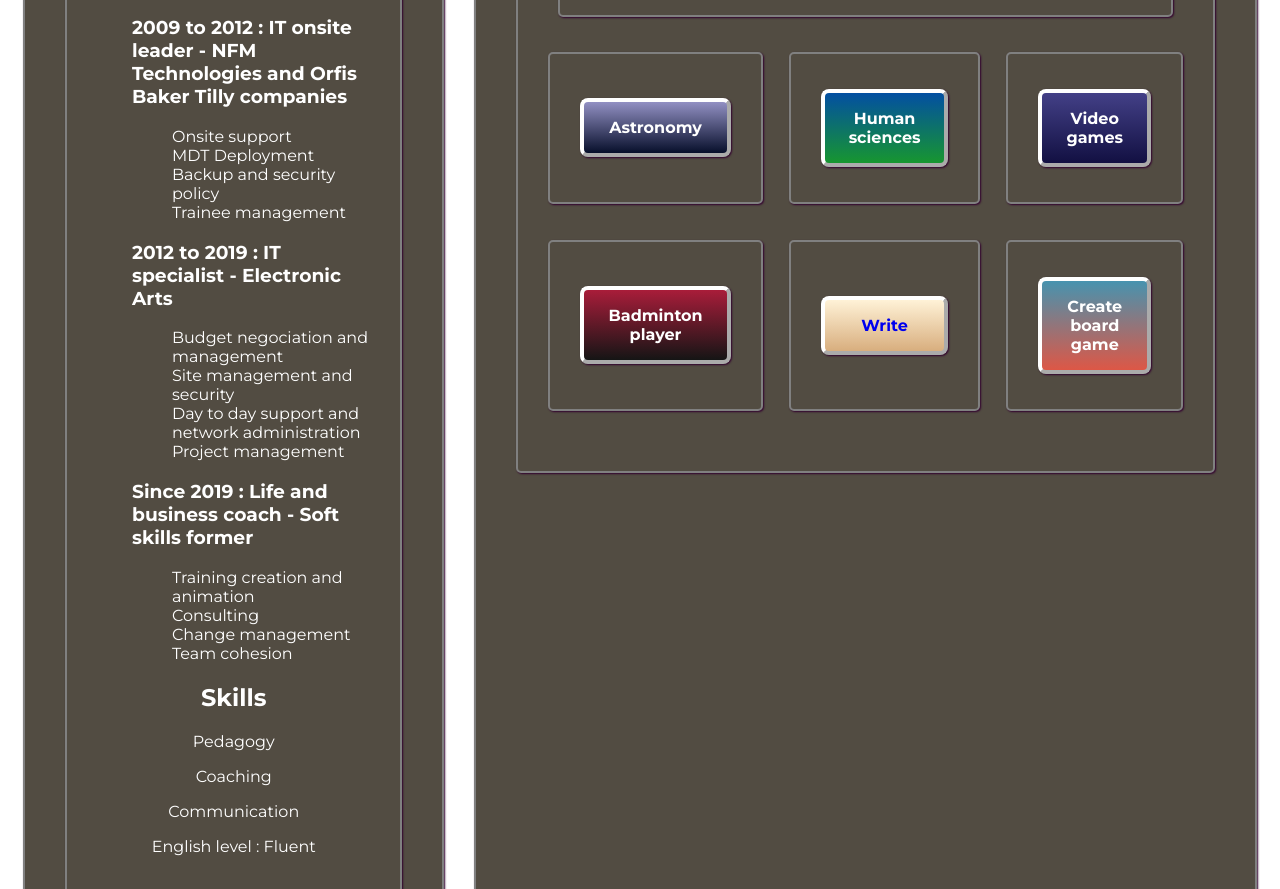
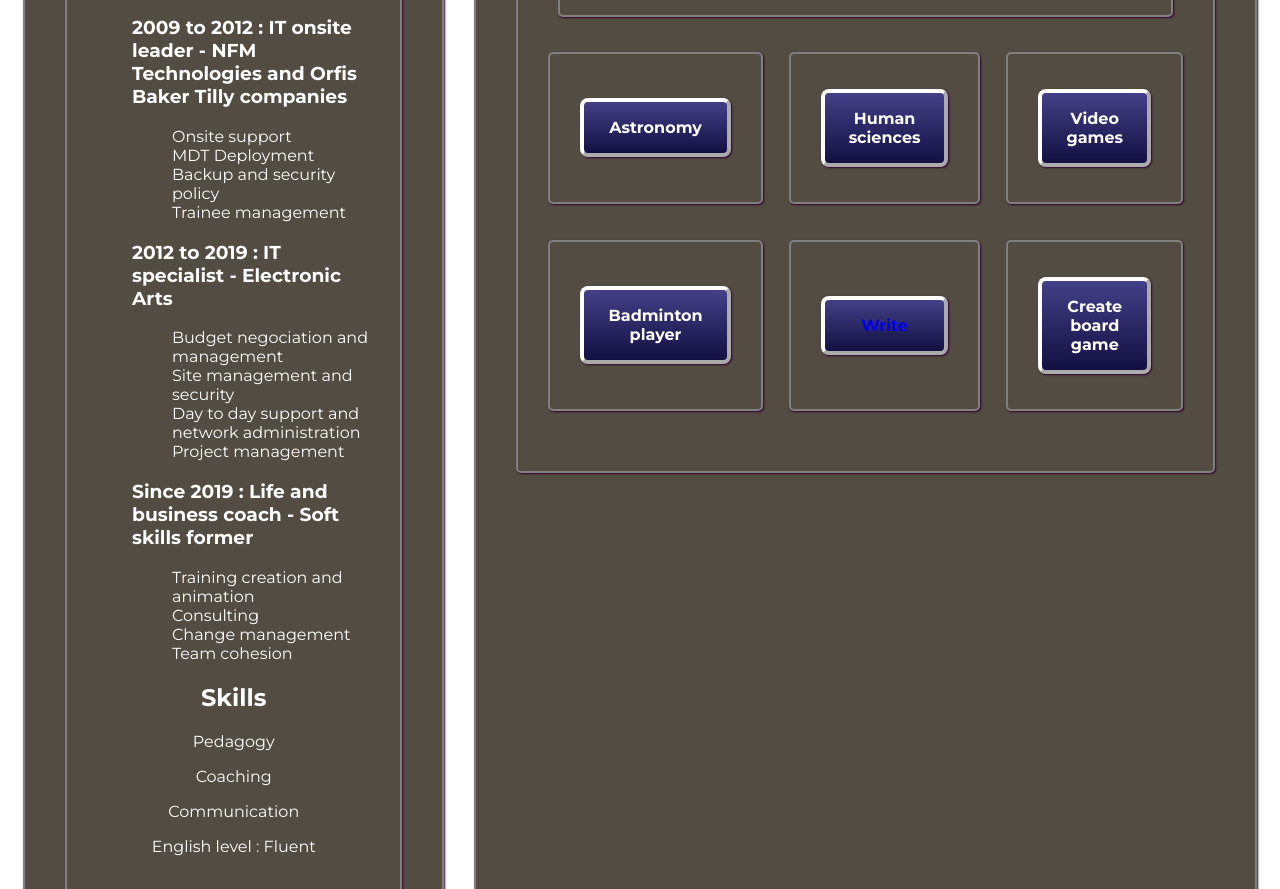
Before and after one commit to EgoVox/profile, a plain HTML site: page index.html in a window 1280 px wide. Shown: the part 944-1833 px from the top of the page. Drawn offline with Linux system fonts and the light colour scheme; a web font is replaced by a local one.

Commit message:
Add files via upload

```diff
--- a/components/hobbies.css
+++ b/components/hobbies.css
@@ -18,14 +18,14 @@
   align-content: center;
 }
 
-.video-games-card {
+.hobbies-card {
   background: linear-gradient(to bottom, #434087, #121042);
   color: white;
   padding: 16px 24px;
   border: 4px white outset;
   border-radius: 8px;
 }
-
+/*
 .astronomy-card {
   background: linear-gradient(to bottom, #9290C3, #070F2B);
   color: white;
@@ -64,4 +64,4 @@
   padding: 16px 24px;
   border: 4px white outset;
   border-radius: 8px;
-}
+} */
--- a/index.html
+++ b/index.html
@@ -113,32 +113,32 @@
       </div>
     <div class="row">
       <div class="right-column-background column">
-        <div class="right-column-background column astronomy-card">
+        <div class="right-column-background column hobbies-card">
           <strong>Astronomy</strong>
         </div>
       </div>
       <div class="right-column-background column">
-        <div class="right-column-background column human-sciences-card">
+        <div class="right-column-background column hobbies-card">
           <strong>Human sciences</strong>
         </div>
       </div>
       <div class="right-column-background column">
-        <div class="right-column-background column video-games-card">
+        <div class="right-column-background column hobbies-card">
             <strong>Video games</strong>
           </div>
       </div>
       <div class="right-column-background column">
-        <div class="right-column-background column badminton-card">
+        <div class="right-column-background column hobbies-card">
           <strong>Badminton player</strong>
         </div>
       </div>
       <div class="right-column-background column">
-        <div class="right-column-background column write-card">
+        <div class="right-column-background column hobbies-card">
           <strong><a href="#">Write</a></strong>
         </div>
       </div>
       <div class="right-column-background column">
-        <div class="right-column-background column boardgame-card">
+        <div class="right-column-background column hobbies-card">
           <strong>Create board game</strong>
         </div>
       </div>
```
